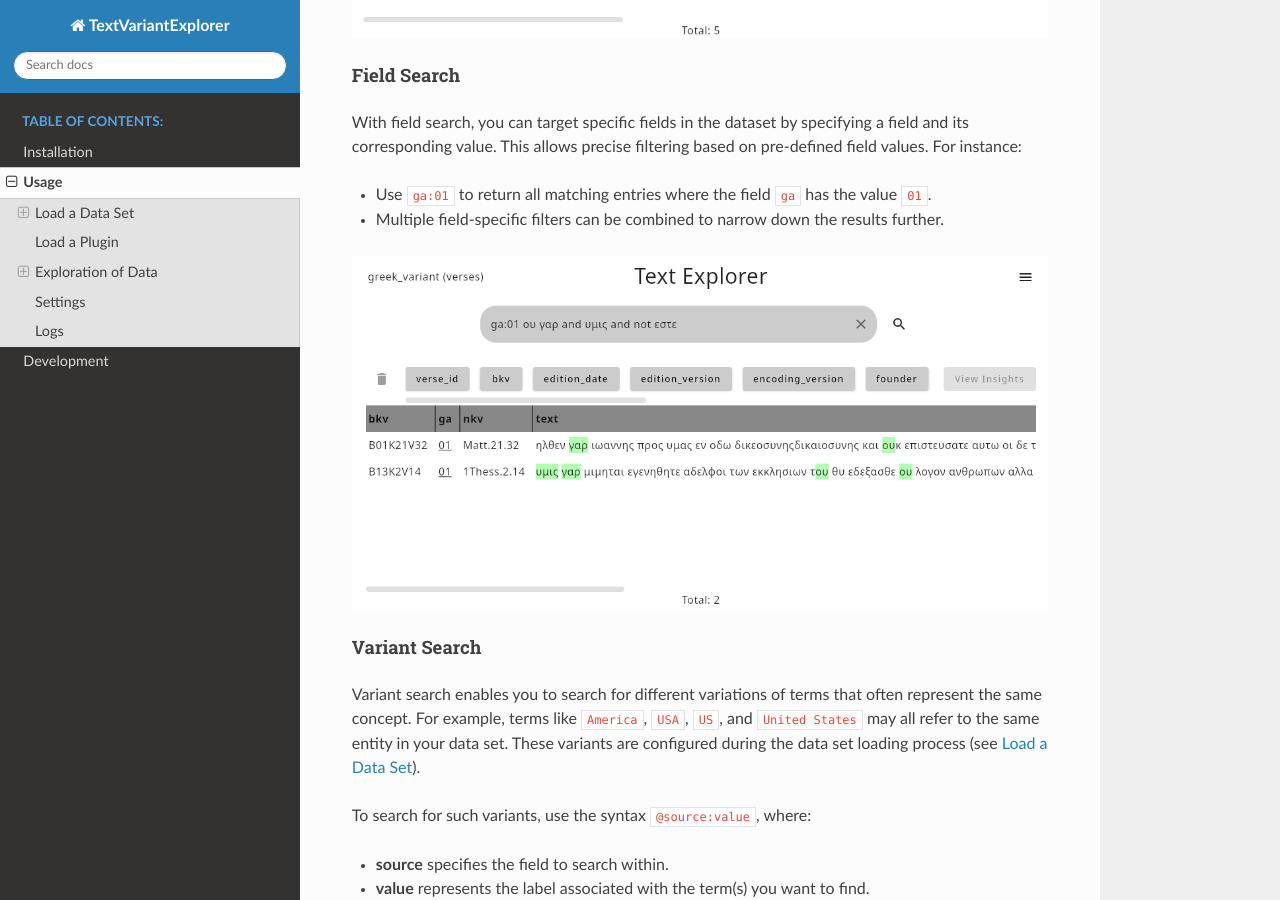
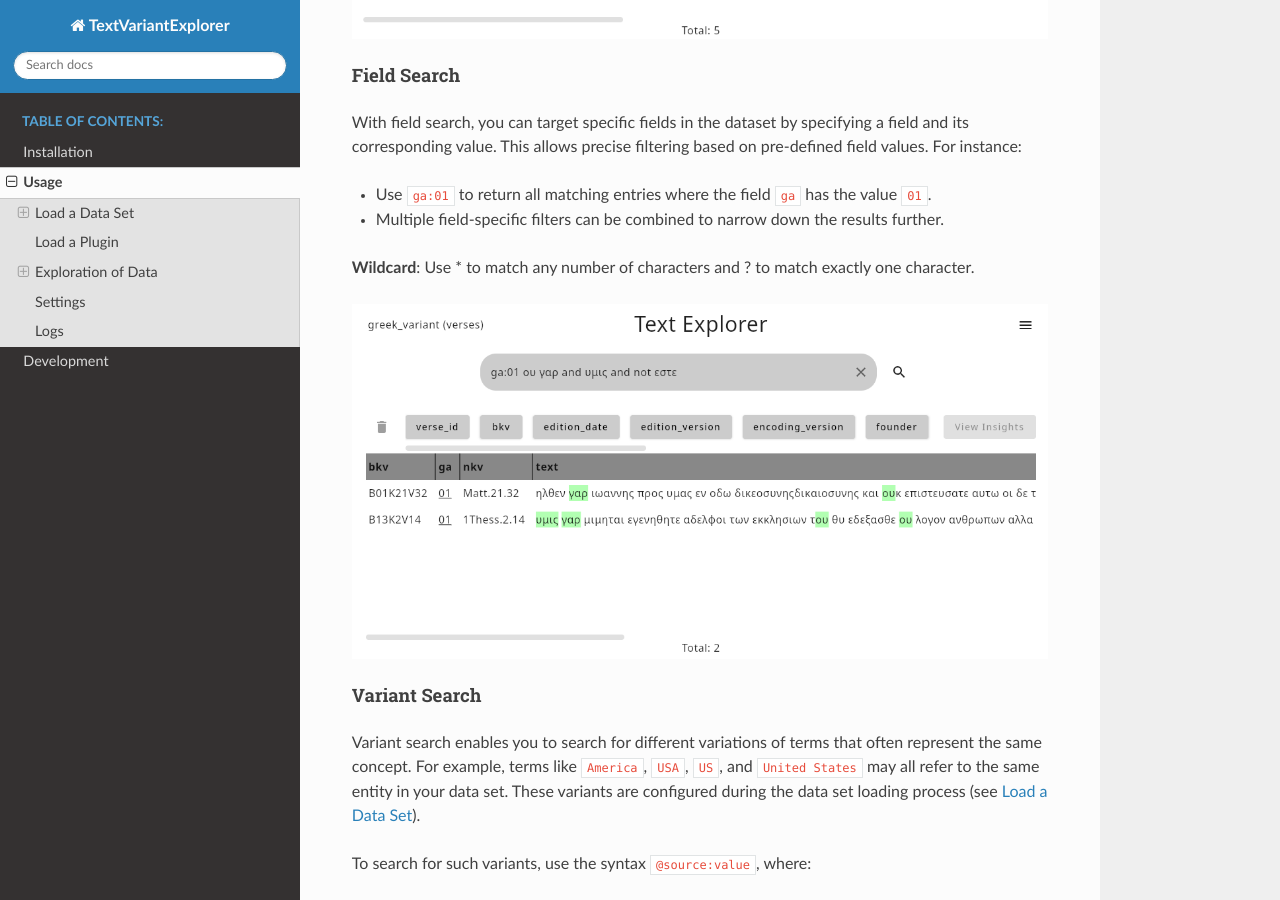
Before and after one commit to Paulanerus/TextVariantExplorer, a Sphinx documentation site: the page built from docs/source/content/usage.md, in a window 1280 px wide and 900 px high, scrolled down 6987 px. Built offline with Sphinx 7.4.7 and the Read the Docs theme 3.1.0, drawn with Linux system fonts in a browser that asks for light colours.

Commit message:
docs: Add wildcard notice

```diff
--- a/docs/source/content/usage.md
+++ b/docs/source/content/usage.md
@@ -136,6 +136,8 @@ With field search, you can target specific fields in the dataset by specifying a
 - Use `ga:01` to return all matching entries where the field `ga` has the value `01`.
 - Multiple field-specific filters can be combined to narrow down the results further.
 
+**Wildcard**: Use * to match any number of characters and ? to match exactly one character.
+
 ![Field search](../_static/field_search.png)
 
 #### Variant Search
```
